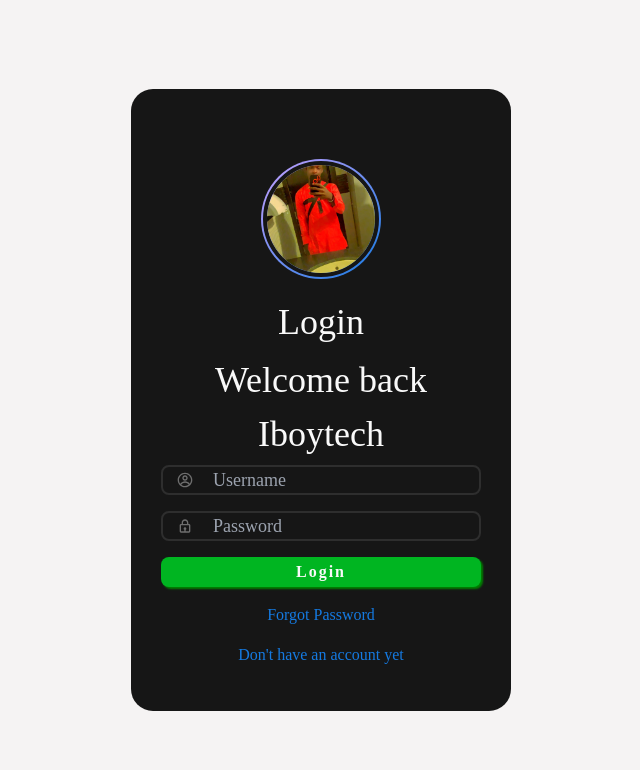
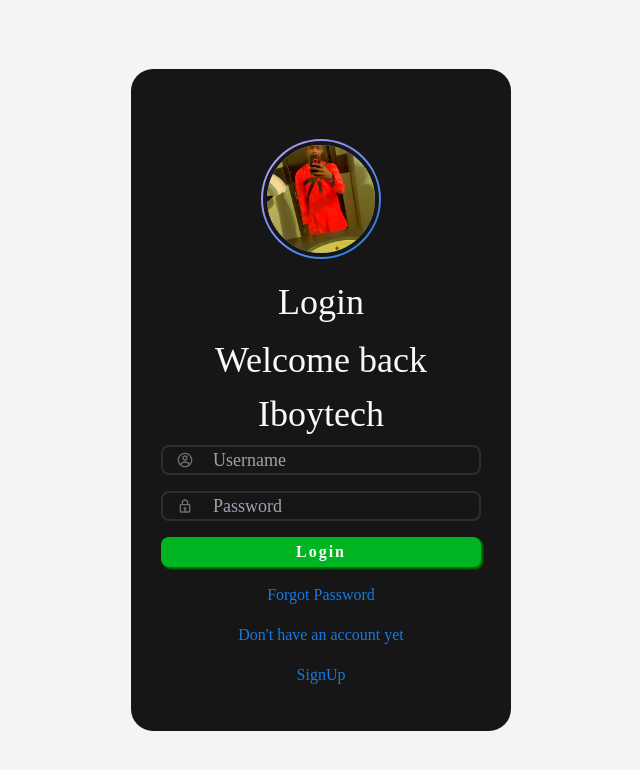
Before and after one commit to owolabijunior12/personal-project, a React (Create React App) app in the folder client/: page /login in a window 1280 px wide. Shown: the top 770 px of the page, without its empty margins (319-959 px from the left). Built offline with nearby package versions, Linux system fonts and the light colour scheme.

Commit message:
done with the route of the login and signup pages

```diff
--- a/client/src/App.js
+++ b/client/src/App.js
@@ -34,6 +34,9 @@ function App() {
                   <Routes>
                     <Route path='/login' element={<Login setAuth={auth}/>} />
                     <Route  path='/*'  element={<HomeScreen/>} />
+                    <Route path="/shoppingCart" element={<ShoppingCart />} />
+                      <Route path="/checkout"     element={<CheckOut/>} />
+                      <Route path="/signup" element={<Signup />} />
                   </Routes>
 
             </div>
--- a/client/src/conponent/HomeScreen.jsx
+++ b/client/src/conponent/HomeScreen.jsx
@@ -17,13 +17,7 @@ const HomeScreen = (product) => {
        <Banner/>
        <div className='text-4xl text-center bg-black text-textColor'>Accessories</div>
         <Product  key={product.id}/>
-          <Footer/>
-        <Routes>
-              <Route path="/signup" element={<Signup />} />
-              <Route path="/shoppingCart" element={<ShoppingCart />} />
-              {/* <Route path="/Home" element={<HomeScreen />} /> */}
-              <Route path="/checkout"     element={<CheckOut/>} />
-        </Routes>
+        <Footer/>
      </div>
   )
 }
--- a/client/src/pages/Login.jsx
+++ b/client/src/pages/Login.jsx
@@ -7,7 +7,7 @@ import axios from "axios";
 import {  toast } from 'react-toastify';
 import 'react-toastify/dist/ReactToastify.css';
 import { useState } from 'react';
-import { useNavigate } from 'react-router-dom';
+import { useLocation, useNavigate,Link } from 'react-router-dom';
 const Login = ({useAuth, history}) => {
       const navigate = useNavigate();
       const [email,setEmail] =useState("");
@@ -33,6 +33,10 @@ const Login = ({useAuth, history}) => {
             }
 
             }
+
+            const {search} = useLocation();
+            const redirectInUrl = new URLSearchParams(search).get('redirect');
+            const redirect = redirectInUrl ? redirectInUrl : '/';
 
   return (
       <div className='body'>
@@ -65,6 +69,7 @@ const Login = ({useAuth, history}) => {
                         Forgot Password
                         </a>
                         <a href="http://" target="_blank" rel="noopener noreferrer">Don't have an account yet</a>
+                        <Link to={`/signup?redirect=${redirect}`}>SignUp</Link>
                   </form>
 
             </div>
--- a/client/src/pages/Signup.jsx
+++ b/client/src/pages/Signup.jsx
@@ -1,6 +1,6 @@
 import React, { useState } from 'react';
 import{BiLock}from 'react-icons/bi';
-import { Link, useLocation } from 'react-router-dom';
+import { Link, useLocation, useNavigate } from 'react-router-dom';
 import {FcGoogle} from "react-icons/fc"
 import {CgProfile} from 'react-icons/cg';
 import { ToastContainer, toast } from 'react-toastify';
@@ -9,6 +9,7 @@ import {MdOutlineAlternateEmail,MdOutlineDriveFileRenameOutline} from 'react-ico
 import './login.css'
 const SignUp = () => {
       const {search} =useLocation();
+      const navigate =useNavigate();
       const redirectInUrl = new URLSearchParams(search).get('redirect');
       const redirect = redirectInUrl ? redirectInUrl : '/';
       const [usernmae,setUsername] = useState("");
@@ -33,7 +34,7 @@ const SignUp = () => {
                   localStorage.setItem("email", email);
                   localStorage.setItem("password", password);
                   localStorage.setItem("comfirmPassword",comfirmPassword);
-
+                  navigate("/home")
             }
   return (
     <div className='login text-white'>
@@ -87,7 +88,7 @@ const SignUp = () => {
               <button type="submit" onChange={notify}><div onClick={handleSubmit} className='w-full '> Create account</div></button>
 
               <a href="http://" target="_blank" rel="noopener noreferrer">Don't have an account yet</a>
-              <Link to={`/signup?redirect=${redirect}`}>Sign-In</Link>
+              <Link to={`/login?redirect=${redirect}`}>Sign-In</Link>
          </form>
   </div>
   )
```
